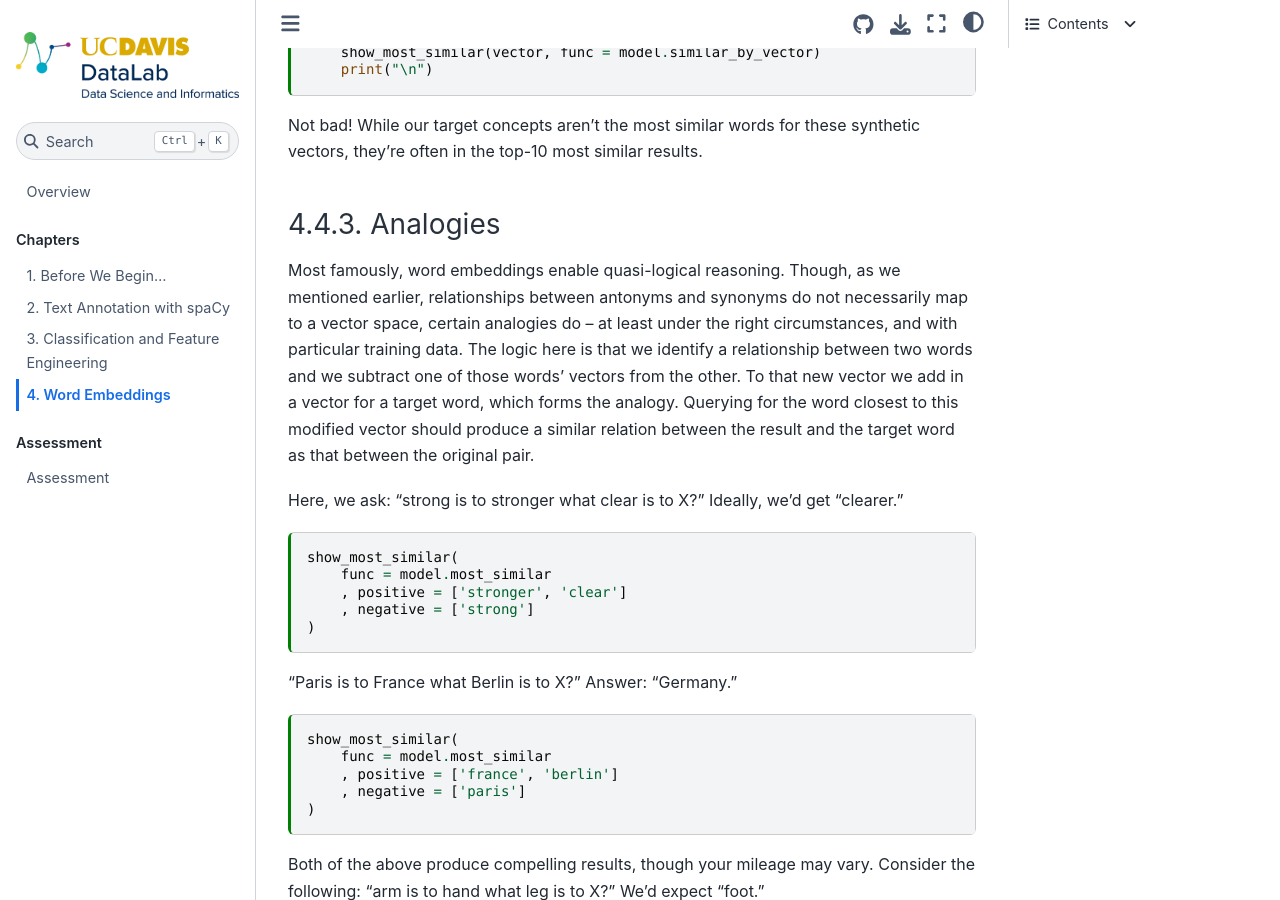
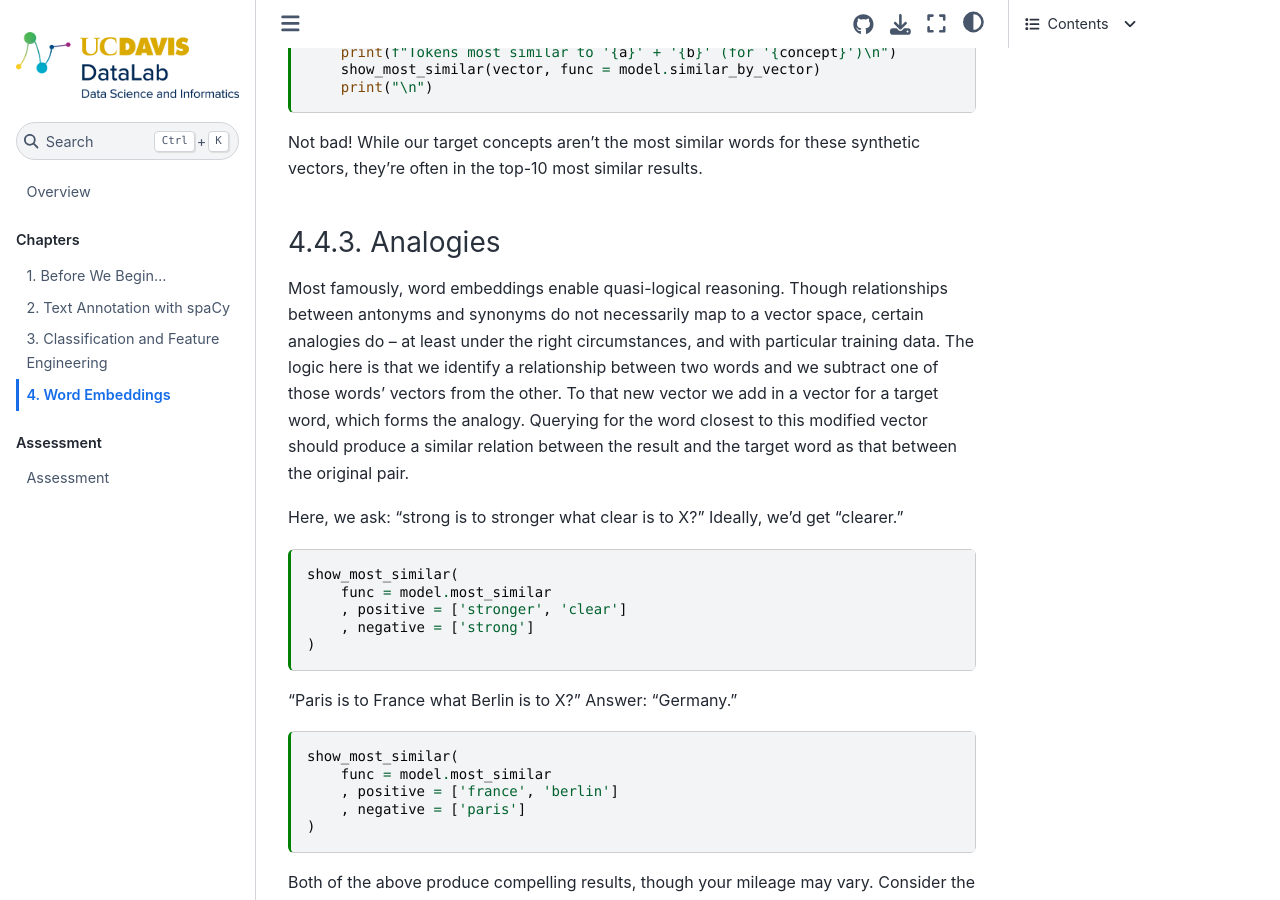
Before and after one commit to ucdavisdatalab/workshop_nlp_with_python, a Jupyter Book: the page built from chapters/04_word-embeddings.md, in a window 1280 px wide and 900 px high, scrolled down 8659 px. Built offline with Jupyter Book 1.0.4 settings and Sphinx 7.4.7 and the Sphinx Book theme 1.1.4, drawn with Linux system fonts in a browser that asks for light colours; some of the changed text lies outside the part shown.

Commit message:
typos and formatting

````diff
--- a/chapters/04_word-embeddings.md
+++ b/chapters/04_word-embeddings.md
@@ -219,7 +219,7 @@
 n_dimensions = 100
 model = Word2Vec(n_dimensions)
 model.build_vocab(corpus)
-model.train(corpus, total_words=model.corpus_total_words, epochs=5)
+model.train(corpus, total_words = model.corpus_total_words, epochs = 5)
 ```
 
 Another problem has to do with the data GloVe was trained on. It's so large
@@ -239,7 +239,8 @@
 
 ### Loading a model
 
-With all that said, we can move on. Below, we load GloVe embeddings into our workspace using a `gensim` wrapper.
+With all that said, we can move on. Below, we load GloVe embeddings into our
+workspace using a `gensim` wrapper.
 
 ```{code-cell}
 model_path = indir.joinpath("glove/glove-wiki-gigaword_200d.bin")
@@ -322,6 +323,7 @@
 ```{code-cell}
 vocab = set(tok for doc in corpus for tok in doc)
 in_glove = set(tok for tok in vocab if model.has_index_for(tok))
+
 print("Total words in the corpus vocabulary:", len(vocab))
 print("Words not in GloVe:", len(vocab) - len(in_glove))
 ```
@@ -351,8 +353,8 @@
 operations on our corpus that approximate (though maybe _only_ approximate)
 semantics. The most common among these operations is finding the **cosine
 similarity** between two vectors. Our Getting Started with Textual Data series
-has a whole [chapter][chaper] on this measure, so if you haven't encountered it
-before, we recommend you read that. But in short: cosine similarity measures
+has a whole [chapter][chapter] on this measure, so if you haven't encountered
+it before, we recommend you read that. But in short: cosine similarity measures
 the difference between vectors' orientation in a feature space (here, the
 feature space is comprised of each of the vectors' 200 dimensions). The closer
 two vectors are, the more likely they are to share semantic similarities.
@@ -414,7 +416,7 @@
 similar word to "good" is:
 
 ```{code-cell}
-model.most_similar('good', topn=len(model))[-1]
+model.most_similar('good', topn = len(model))[-1]
 ```
 
 Just noise! Relatively speaking, the vectors for "good" and "evil" are actually
@@ -473,15 +475,15 @@
 
 ### Analogies
 
-Most famously, word embeddings enable quasi-logical reasoning. Though, as we
-mentioned earlier, relationships between antonyms and synonyms do not
-necessarily map to a vector space, certain analogies do – at least under the
-right circumstances, and with particular training data. The logic here is that
-we identify a relationship between two words and we subtract one of those
-words' vectors from the other. To that new vector we add in a vector for a
-target word, which forms the analogy. Querying for the word closest to this
-modified vector should produce a similar relation between the result and the
-target word as that between the original pair.
+Most famously, word embeddings enable quasi-logical reasoning. Though
+relationships between antonyms and synonyms do not necessarily map to a vector
+space, certain analogies do – at least under the right circumstances, and with
+particular training data. The logic here is that we identify a relationship
+between two words and we subtract one of those words' vectors from the other.
+To that new vector we add in a vector for a target word, which forms the
+analogy. Querying for the word closest to this modified vector should produce a
+similar relation between the result and the target word as that between the
+original pair.
 
 Here, we ask: "strong is to stronger what clear is to X?" Ideally, we'd get
 "clearer."
````
Also changed, not shown: other parts of chapters/04_word-embeddings.md (+2 -2 lines).
